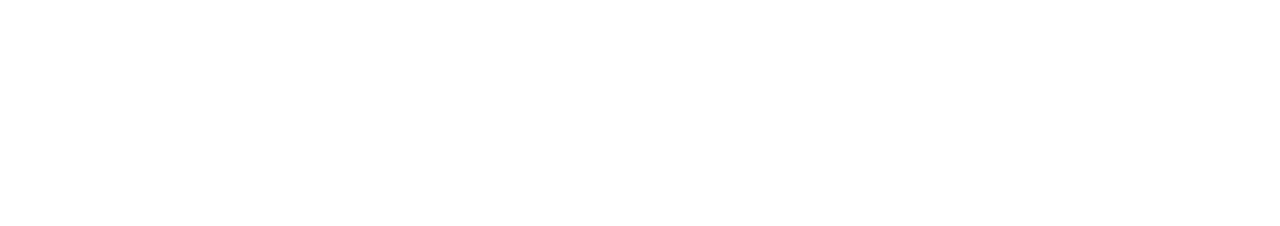
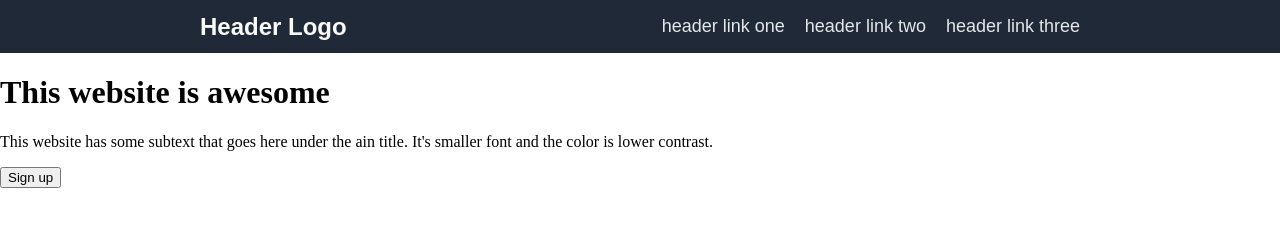
Before and after one commit to chaz-5/project-landing-page, a plain HTML site: page index.html in a window 1280 px wide. Drawn offline with Linux system fonts and the light colour scheme.

Commit message:
Add header with logo and header links, add title, subtext and sign up button

```diff
--- a/index.html
+++ b/index.html
@@ -7,6 +7,21 @@
     <link rel="stylesheet" href="./styles.css">
 </head>
 <body>
+    <div class="header">
+        <div class="logo">Header Logo</div>
+        <ul class="header-links">
+            <li><a href="#">header link one</a></li>
+            <li><a href="#">header link two</a></li>
+            <li><a href="#">header link three</a></li>
+        </ul>
+    </div>
 
+    <div class="container-one">
+        <div class="main-text">
+            <h1>This website is awesome</h1>
+            <p>This website has some subtext that goes here under the ain title. It's smaller font and the color is lower contrast.</p>
+            <button class="sign-up">Sign up</button>
+        </div>
+    </div>
 </body>
 </html>
--- a/styles.css
+++ b/styles.css
@@ -0,0 +1,41 @@
+body {
+    margin: 0;
+}
+
+.header {
+    display: flex;
+    flex: 1;
+    flex-wrap: nowrap;
+    background-color: #1F2937;
+}
+
+.logo {
+    display: flex;
+    flex-shrink: 0;
+    flex-wrap: nowrap;
+    color: #F9FAF8;
+    align-self: center;
+    padding-left: 200px;
+    font-size: 24px;
+    font-family: Arial, Helvetica, sans-serif;
+    font-weight: bold;
+}
+
+.header-links {
+    display: flex;
+    flex: 1;
+    justify-content: flex-end;
+    padding-right: 200px;
+    gap: 20px;
+}
+
+li {
+    list-style-type: none;
+}
+
+a {
+    text-decoration: none;
+    color: #E5E7EB;
+    font-size: 18px;
+    font-family: Arial, Helvetica, sans-serif;
+}
```
